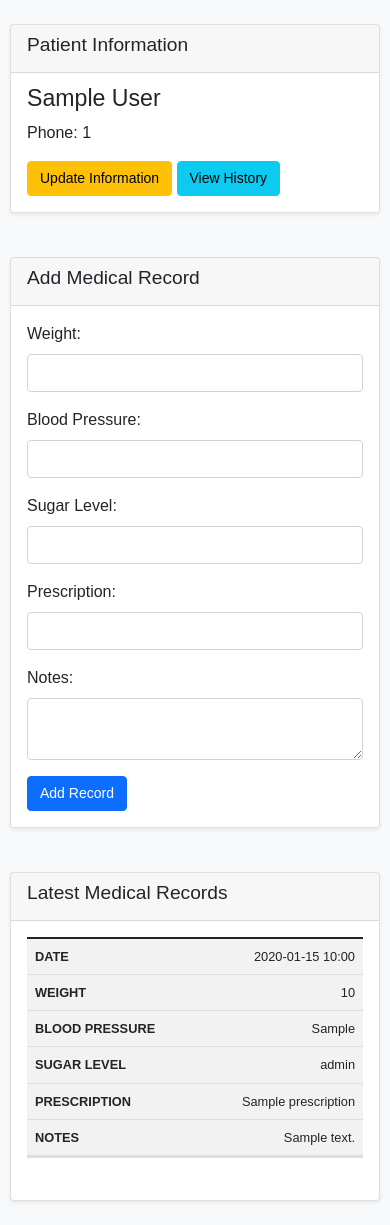
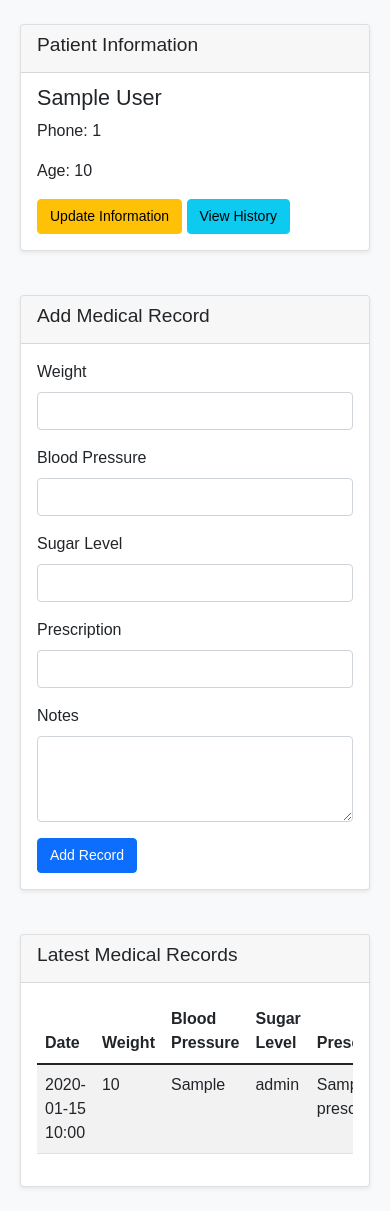
Before and after one commit to AyoolaDare/Medical__Team, a Flask app: template templates/patient_dashboard.html in a window 390 px wide. Shown: the part 56-1281 px from the top of the page. After the commit the page ends 1246 px from the top, so only its background shows below. Run offline with Flask 2, Linux system fonts and the light colour scheme; the template is opened without the code that fills it: most values are stand-ins (such as "Sample title", 1, 10 or a date in 2020).

Commit message:
New update age

```diff
--- a/app/admin.py
+++ b/app/admin.py
@@ -49,8 +49,9 @@ def create_patient():
             first_name = request.form['first_name']
             last_name = request.form['last_name']
             phone_number = request.form['phone_number']
+            age = request.form['age']  # New field
 
-            new_patient_id = Patient.create(first_name, last_name, phone_number)
+            new_patient_id = Patient.create(first_name, last_name, phone_number, age)
             if new_patient_id:
                 Activity.create(
                     patient_id=new_patient_id,
--- a/app/auth.py
+++ b/app/auth.py
@@ -6,7 +6,7 @@ bp = Blueprint('auth', __name__)
 @bp.route('/login', methods=['GET', 'POST'])
 def login():
     if session.get('user_id'):
-        return redirect(url_for('admin.dashboard'))
+        return redirect(url_for('admin.dashboard'))  # Redirect to dashboard if logged in
 
     if request.method == 'POST':
         username = request.form['username']
@@ -25,4 +25,5 @@ def logout():
     session.pop('user_id', None)
     session.pop('username', None)
     session.pop('role', None)
+    flash('You have been logged out.', 'success')
     return redirect(url_for('auth.login'))
--- a/app/patient.py
+++ b/app/patient.py
@@ -29,7 +29,8 @@ def update(patient_id):
         data = {
             'first_name': request.form['first_name'],
             'last_name': request.form['last_name'],
-            'phone_number': request.form['phone_number']
+            'phone_number': request.form['phone_number'],
+            'age': request.form.get('age')  # Added age field
         }
         if Patient.update(patient_id, data):
             Activity.create(
--- a/requirements.txt
+++ b/requirements.txt
@@ -8,3 +8,4 @@ Jinja2==3.0.1
 itsdangerous==2.0.1
 click==8.0.1
 MarkupSafe==2.0.1
+gunicorn==20.1.0
--- a/templates/patient_dashboard.html
+++ b/templates/patient_dashboard.html
@@ -3,15 +3,17 @@
 {% block title %}Patient Dashboard - Clinic Management{% endblock %}
 
 {% block content %}
+<div class="container">
     <div class="row">
         <div class="col-md-6 mb-4">
             <div class="card">
                 <div class="card-header">
-                <h2 class="card-title">Patient Information</h2>
+                    <h3 class="card-title">Patient Information</h3>
                 </div>
                 <div class="card-body">
-                <h3 class="card-subtitle mb-2">{{ patient.first_name }} {{ patient.last_name }}</h3>
-                <p class="card-text">Phone: {{ patient.phone_number }}</p>
+                    <h4 class="card-subtitle mb-2">{{ patient.first_name }} {{ patient.last_name }}</h4>
+                    <p>Phone: {{ patient.phone_number }}</p>
+                    <p>Age: {{ patient.age or 'Not specified' }}</p>
                     <div class="mt-3">
                         <a href="{{ url_for('patient.update', patient_id=patient._id) }}" class="btn btn-warning">Update Information</a>
                         <a href="{{ url_for('patient.history', patient_id=patient._id) }}" class="btn btn-info">View History</a>
@@ -19,36 +21,37 @@
                 </div>
             </div>
         </div>
+
         <div class="col-md-6 mb-4">
             <div class="card">
                 <div class="card-header">
-                <h2 class="card-title">Add Medical Record</h2>
+                    <h3 class="card-title">Add Medical Record</h3>
                 </div>
                 <div class="card-body">
-                <form action="{{ url_for('patient.add_medical_record', patient_id=patient._id) }}" method="POST" class="needs-validation" novalidate>
+                    <form action="{{ url_for('patient.add_medical_record', patient_id=patient._id) }}" method="POST">
                         <div class="mb-3">
-                        <label for="weight" class="form-label">Weight:</label>
-                        <input type="text" id="weight" name="weight" class="form-control" required>
+                            <label for="weight" class="form-label">Weight</label>
+                            <input type="text" class="form-control" id="weight" name="weight" required>
                             <div class="invalid-feedback">Please provide the weight.</div>
                         </div>
                         <div class="mb-3">
-                        <label for="blood_pressure" class="form-label">Blood Pressure:</label>
-                        <input type="text" id="blood_pressure" name="blood_pressure" class="form-control" required>
+                            <label for="blood_pressure" class="form-label">Blood Pressure</label>
+                            <input type="text" class="form-control" id="blood_pressure" name="blood_pressure" required>
                             <div class="invalid-feedback">Please provide the blood pressure.</div>
                         </div>
                         <div class="mb-3">
-                        <label for="sugar_level" class="form-label">Sugar Level:</label>
-                        <input type="text" id="sugar_level" name="sugar_level" class="form-control" required>
+                            <label for="sugar_level" class="form-label">Sugar Level</label>
+                            <input type="text" class="form-control" id="sugar_level" name="sugar_level" required>
                             <div class="invalid-feedback">Please provide the sugar level.</div>
                         </div>
                         <div class="mb-3">
-                        <label for="prescription" class="form-label">Prescription:</label>
-                        <input type="text" id="prescription" name="prescription" class="form-control" required>
+                            <label for="prescription" class="form-label">Prescription</label>
+                            <input type="text" class="form-control" id="prescription" name="prescription" required>
                             <div class="invalid-feedback">Please provide the prescription.</div>
                         </div>
                         <div class="mb-3">
-                        <label for="notes" class="form-label">Notes:</label>
-                        <textarea id="notes" name="notes" class="form-control"></textarea>
+                            <label for="notes" class="form-label">Notes</label>
+                            <textarea class="form-control" id="notes" name="notes" rows="3"></textarea>
                         </div>
                         <button type="submit" class="btn btn-primary">Add Record</button>
                     </form>
@@ -64,7 +67,7 @@
         <div class="card-body">
             {% if patient.medical_records %}
             <div class="table-responsive">
-                <table class="table table-striped table-hover">
+                <table class="table table-striped">
                     <thead>
                         <tr>
                             <th>Date</th>
@@ -78,12 +81,12 @@
                     <tbody>
                         {% for record in patient.medical_records[:5] %}
                         <tr>
-                            <td data-label="Date">{{ record.timestamp.strftime('%Y-%m-%d %H:%M') }}</td>
-                            <td data-label="Weight">{{ record.weight }}</td>
-                            <td data-label="Blood Pressure">{{ record.blood_pressure }}</td>
-                            <td data-label="Sugar Level">{{ record.sugar_level }}</td>
-                            <td data-label="Prescription">{{ record.prescription }}</td>
-                            <td data-label="Notes">{{ record.notes }}</td>
+                            <td>{{ record.timestamp.strftime('%Y-%m-%d %H:%M') }}</td>
+                            <td>{{ record.weight }}</td>
+                            <td>{{ record.blood_pressure }}</td>
+                            <td>{{ record.sugar_level }}</td>
+                            <td>{{ record.prescription }}</td>
+                            <td>{{ record.notes }}</td>
                         </tr>
                         {% endfor %}
                     </tbody>
@@ -94,72 +97,8 @@
             {% endif %}
         </div>
     </div>
+</div>
 {% endblock %}
 
-{% block extra_js %}
-<script>
-    // Example starter JavaScript for disabling form submissions if there are invalid fields
-    (function () {
-        'use strict'
-
-        // Fetch all the forms we want to apply custom Bootstrap validation styles to
-        var forms = document.querySelectorAll('.needs-validation')
-
-        // Loop over them and prevent submission
-        Array.prototype.slice.call(forms)
-            .forEach(function (form) {
-                form.addEventListener('submit', function (event) {
-                    if (!form.checkValidity()) {
-                        event.preventDefault()
-                        event.stopPropagation()
-                    }
-
-                    form.classList.add('was-validated')
-                }, false)
-            })
-    })()
-</script>
-{% endblock %}
-
-{% block extra_css %}
-<style>
-    @media screen and (max-width: 600px) {
-        table {
-            border: 0;
-        }
-        table caption {
-            font-size: 1.3em;
-        }
-        table thead {
-            border: none;
-            clip: rect(0 0 0 0);
-            height: 1px;
-            margin: -1px;
-            overflow: hidden;
-            padding: 0;
-            position: absolute;
-            width: 1px;
-        }
-        table tr {
-            border-bottom: 3px solid #ddd;
-            display: block;
-            margin-bottom: .625em;
-        }
-        table td {
-            border-bottom: 1px solid #ddd;
-            display: block;
-            font-size: .8em;
-            text-align: right;
-        }
-        table td::before {
-            content: attr(data-label);
-            float: left;
-            font-weight: bold;
-            text-transform: uppercase;
-        }
-        table td:last-child {
-            border-bottom: 0;
-        }
-    }
-</style>
-{% endblock %}
+{% block extra_js %}{% endblock %}
+{% block extra_css %}{% endblock %}
```
Also changed, not shown: app/__init__.py (+12 -3 lines), app/models.py (+11 -4 lines), templates/admin_dashboard.html (+24 -64 lines), templates/create_patient.html (+7 -1 lines), templates/patient_history.html (+14 -56 lines), templates/update_patient.html (+19 -37 lines), filename.txt (deleted). Lines whose indentation alone changed are shown as unchanged.
